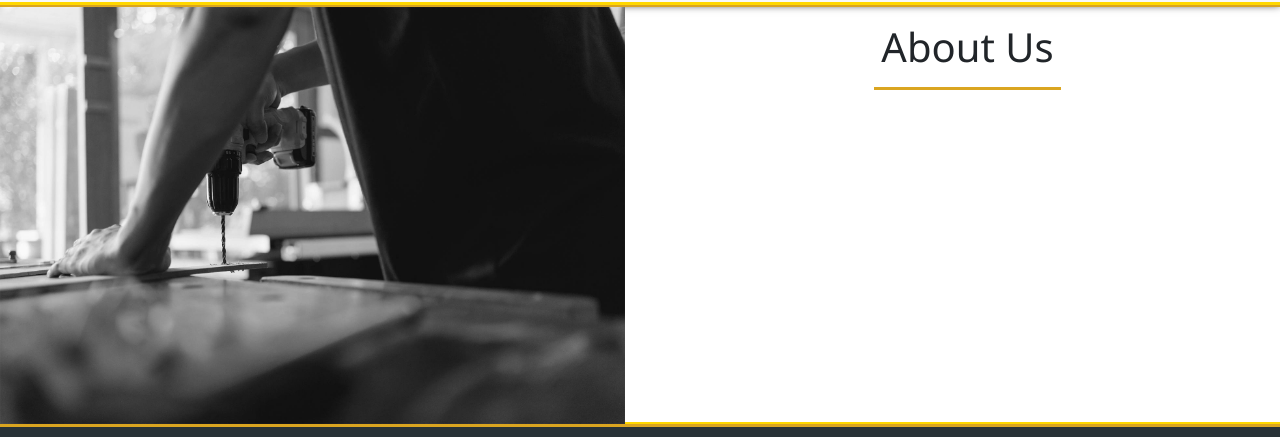
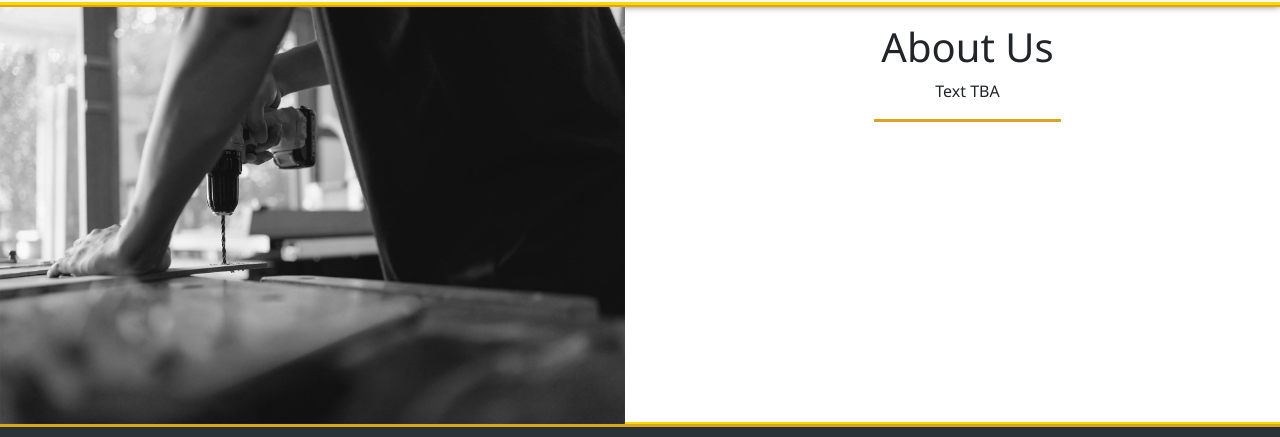
Before and after one commit to Code-Institute-Submissions/max-product, a plain HTML site: page about.html in a window 1280 px wide. Shown: the part 78-515 px from the top of the page. Drawn offline with nearby package versions, Linux system fonts and the light colour scheme.

Commit message:
Edited text.

```diff
--- a/about.html
+++ b/about.html
@@ -55,7 +55,7 @@
         </div>
         <div class="col-md-6 text-center">
             <h1>About Us</h1>
-            <p></p>
+            <p>Text TBA</p>
             <hr>
         </div>
     </div>
```
